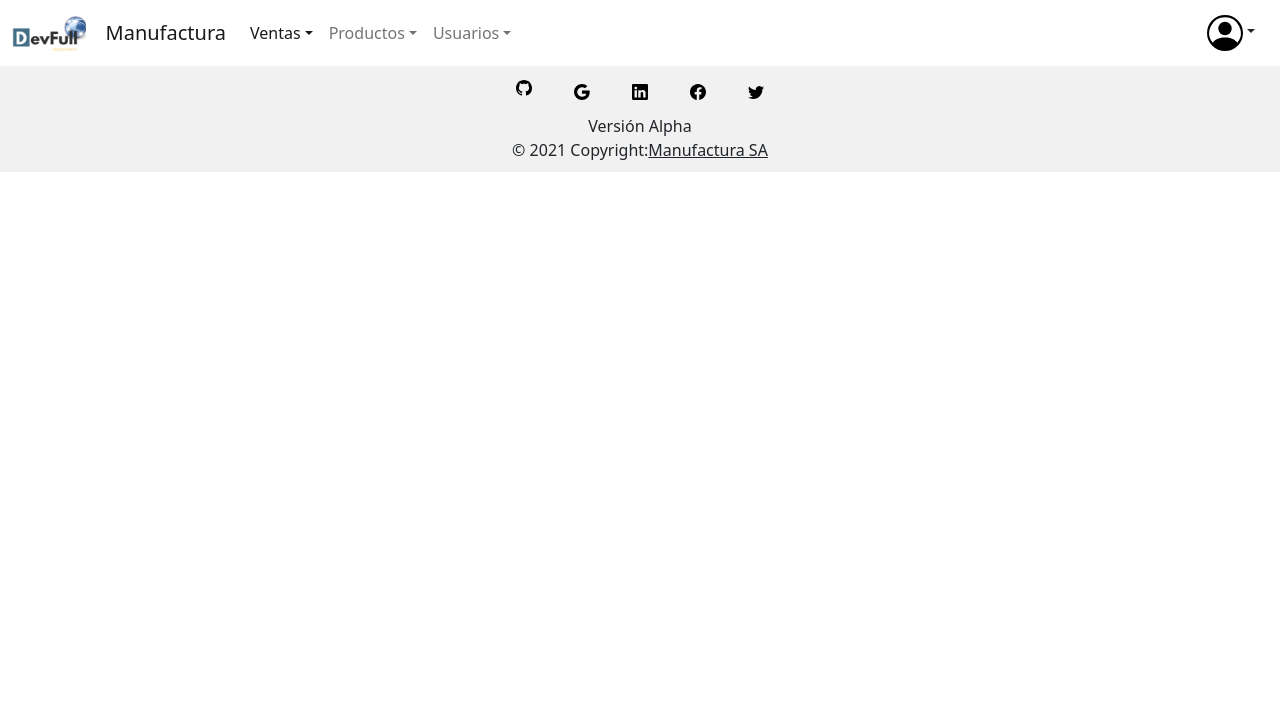
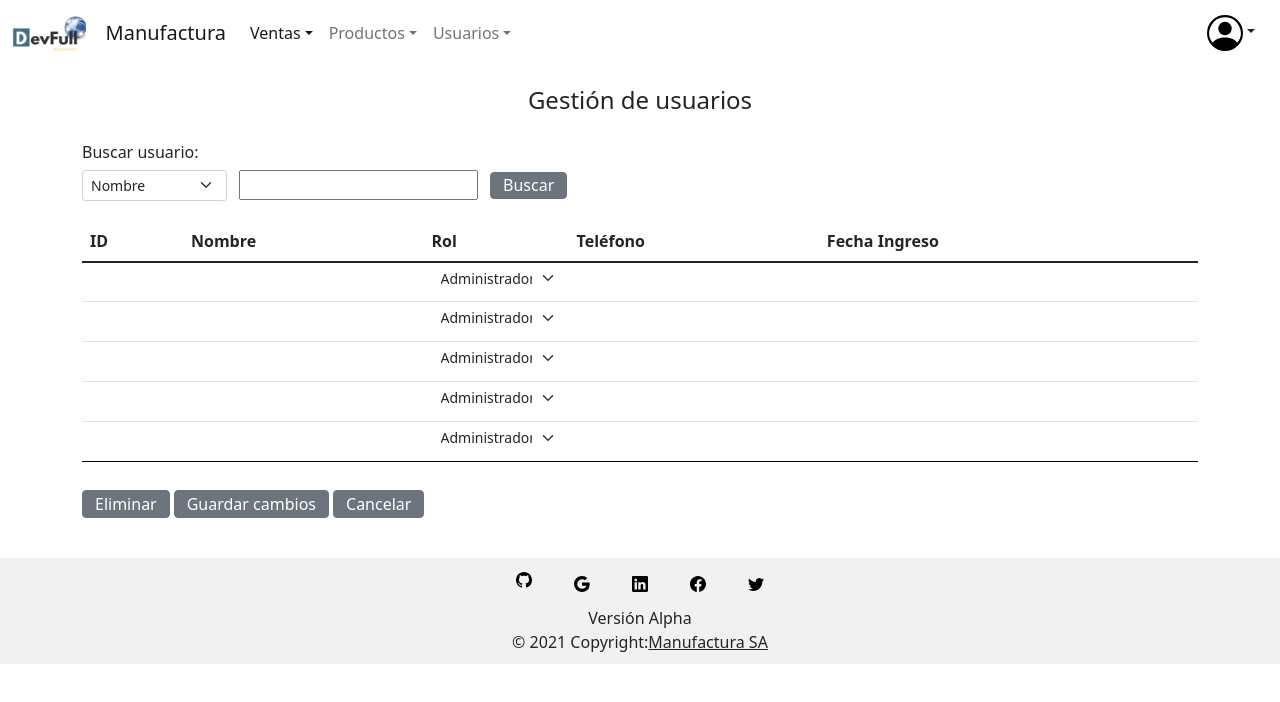
Before and after one commit to MinTic-2021/Manufacture, a React (Create React App) app: page /gusu-admin in a window 1280 px wide. Shown: the top 702 px of the page. Built offline with nearby package versions, Linux system fonts and the light colour scheme.

Commit message:
Agregar página de gestión de usuarios

```diff
--- a/src/pages/gestion-usuarios/AgregarUsuario.jsx
+++ b/src/pages/gestion-usuarios/AgregarUsuario.jsx
@@ -3,49 +3,49 @@ import React from 'react'
 const AgregarUsuario = () => {
     return (
         <div style={{paddingBottom: '40px'}}>
-            <div class="container-sm">
+            <div className="container-sm">
             <h3 style={{marginTop: '3vh', marginBottom: '5vh', display: 'flex', justifyContent: 'center'}}>
                 Agregar Usuario Nuevo
             </h3>
             <form style={{marginLeft: '10vh', marginRight: '10vh'}}>
-                <div class="row" style={{display: 'flex', paddingBottom: '2vh'}}>
-                    <div class="col">
+                <div className="row" style={{display: 'flex', paddingBottom: '2vh'}}>
+                    <div className="col">
                         <label style={{paddingBottom: '1vh'}}>Nombres:</label>
-                        <input type="text" class="form-control" placeholder="Nombres" />
+                        <input type="text" className="form-control" placeholder="Nombres" />
                     </div>
-                    <div class="col">
+                    <div className="col">
                         <label style={{paddingBottom: '1vh'}}>Apellidos:</label>
-                        <input type="text" class="form-control" placeholder="Apellidos" />
+                        <input type="text" className="form-control" placeholder="Apellidos" />
                     </div>
                 </div>
-                <div class="row" style={{display: 'flex', paddingBottom: '2vh'}}>
-                    <div class="col" >
+                <div className="row" style={{display: 'flex', paddingBottom: '2vh'}}>
+                    <div className="col" >
                         <label style={{paddingBottom: '1vh'}}>Correo electrónico:</label>
-                        <input type="email" class="form-control" placeholder="E-mail" />
+                        <input type="email" className="form-control" placeholder="E-mail" />
                     </div>
-                    <div class="col" >
+                    <div className="col" >
                         <label style={{paddingBottom: '1vh'}}>Teléfono:</label>
-                        <input type="number" class="form-control" placeholder="Celular" />
+                        <input type="number" className="form-control" placeholder="Celular" />
                     </div>
                 </div>
-                <div class="row" style={{display: 'flex', paddingBottom: '2vh'}}>
-                    <div class="col" >
+                <div className="row" style={{display: 'flex', paddingBottom: '2vh'}}>
+                    <div className="col" >
                         <label style={{paddingBottom: '1vh'}}>Contraseña:</label>
-                        <input type="password" class="form-control" placeholder="Password" />
+                        <input type="password" className="form-control" placeholder="Password" />
                     </div>
-                    <div class="col" >
+                    <div className="col" >
                         <label style={{paddingBottom: '1vh'}}>Repetir contraseña:</label>
-                        <input type="password" class="form-control" placeholder="Password" />
+                        <input type="password" className="form-control" placeholder="Password" />
                     </div>
                 </div>
-                <div class="row" style={{display: 'flex', paddingBottom: '2vh'}}>
-                    <div class="col" >
+                <div className="row" style={{display: 'flex', paddingBottom: '2vh'}}>
+                    <div className="col" >
                         <label style={{paddingBottom: '1vh'}}>Fecha de ingreso:</label>
-                        <input type="date" class="form-control" />
+                        <input type="date" className="form-control" />
                     </div>
-                    <div class="col" >
+                    <div className="col" >
                         <label style={{paddingRight: '60vh', paddingBottom: '1vh'}}>Rol:</label>
-                        <select class="form-select form-select-sm" style={{width: '30%', height: '55%'}}>
+                        <select className="form-select form-select-sm" style={{width: '30%', height: '55%'}}>
                             <option>Seleccione uno</option>
                             <option>Administrador</option>
                             <option>Vendedor</option>
@@ -54,10 +54,10 @@ const AgregarUsuario = () => {
                 </div>
             </form>
             <div style={{margin: '3vh 0vh 0vh 10vh'}}>
-                <button type="button" class="btn btn-secondary" onclick="alert('Usuario agregado exitosamente')" style={{padding: '1px 3px 1px 3px'}}>
+                <button type="button" className="btn btn-secondary" onclick="alert('Usuario agregado exitosamente')" style={{padding: '1px 3px 1px 3px'}}>
                     Agregar usuario
                 </button>
-                <button type="button" class="btn btn-secondary" style={{paddingTop: '0.8px', paddingBottom: '1px', marginLeft: '5px'}}>
+                <button type="button" className="btn btn-secondary" style={{paddingTop: '0.8px', paddingBottom: '1px', marginLeft: '5px'}}>
                     Cancelar
                 </button>
             </div>
--- a/src/pages/gestion-usuarios/GestionUsuario.jsx
+++ b/src/pages/gestion-usuarios/GestionUsuario.jsx
@@ -2,8 +2,113 @@ import React from 'react'
 
 const GestionUsuario = () => {
     return (
-        <div>
-
+        <div style={{paddingBottom: '40px'}}>
+            <div className="container-sm">
+                <h4 style={{paddingBottom: '20px', paddingTop: '20px', display: 'flex', justifyContent: 'center'}}>
+                    Gestión de usuarios
+                </h4>
+                <h6>Buscar usuario:</h6>
+                <div style={{display: 'flex', justifyContent: 'left', alignItems: 'center'}}>
+                    <select className="form-select form-select-sm" style={{width: '13%'}}>
+                        <option value="nombre">Nombre</option>
+                        <option value="rol">Rol</option>
+                        <option value="id">ID</option>
+                        <option value="todo">Mostrar todo</option>
+                    </select>
+                    <div style={{paddingRight: '12px', paddingLeft: '12px'}}>
+                        <input type="text"/>
+                    </div>
+                    <button type="button" className="btn btn-secondary" style={{paddingTop: '0.8px', paddingBottom: '1px'}}>
+                        Buscar
+                    </button>
+                </div>
+                <div style={{paddingTop: '20px'}}>
+                    <table className="table table-hover" style={{paddingLeft: '50px'}}>
+                        <thead>
+                            <tr>
+                                <th>ID</th>
+                                <th>Nombre</th>
+                                <th>Rol</th>
+                                <th>Teléfono</th>
+                                <th>Fecha Ingreso</th>
+                            </tr>
+                        </thead>
+                        <tbody style={{height: '20vh'}}>
+                            <tr style={{height: '5vh'}}>
+                                <td> </td>
+                                <td> </td>
+                                <td style={{width: '13%', paddingTop: '0%', paddingBottom: '0%', paddingRight: '0%'}}>
+                                    <select className="form-select form-select-sm" style={{width: '100%', borderColor: 'rgba(255, 255, 255, 0)'}}>
+                                        <option value="mayor">Administrador</option>
+                                        <option value="menor">Vendedor</option>
+                                    </select>
+                                </td>
+                                <td> </td>
+                                <td> </td>
+                            </tr>
+                            <tr style={{height: '5vh'}}>
+                                <td> </td>
+                                <td> </td>
+                                <td style={{paddingTop: '0%', paddingBottom: '0%', paddingRight: '0%', width: '12%'}}>
+                                    <select className="form-select form-select-sm" style={{width: '100%', borderColor: 'rgba(255, 255, 255, 0)'}}>
+                                        <option value="mayor">Administrador</option>
+                                        <option value="menor">Vendedor</option>
+                                    </select>
+                                </td>
+                                <td> </td>
+                                <td> </td>
+                            </tr>
+                            <tr style={{height: '5vh'}}>
+                                <td> </td>
+                                <td> </td>
+                                <td style={{paddingTop: '0%', paddingBottom: '0%', paddingRight: '0%', width: '12%'}}>
+                                    <select className="form-select form-select-sm" style={{width: '100%', borderColor: 'rgba(255, 255, 255, 0)'}}>
+                                        <option value="mayor">Administrador</option>
+                                        <option value="menor">Vendedor</option>
+                                    </select>
+                                </td>
+                                <td> </td>
+                                <td> </td>
+                            </tr>
+                            <tr style={{height: '5vh'}}>
+                                <td> </td>
+                                <td> </td>
+                                <td style={{paddingTop: '0vh', paddingBottom: '0vh', paddingRight: '0vh', width: '12%'}}>
+                                    <select className="form-select form-select-sm" style={{width: '100%', borderColor: 'rgba(255, 255, 255, 0)'}}>
+                                        <option value="mayor">Administrador</option>
+                                        <option value="menor">Vendedor</option>
+                                    </select>
+                                </td>
+                                <td> </td>
+                                <td> </td>
+                            </tr>
+                            <tr style={{borderBottomColor: 'black', height : '5vh'}}>
+                                <td> </td>
+                                <td> </td>
+                                <td style={{paddingTop: '0%', paddingBottom: '0%', paddingRight: '0%', width: '12%'}}>
+                                    <select className="form-select form-select-sm" style={{width: '100%', borderColor: 'rgba(255, 255, 255, 0)'}}>
+                                        <option value="mayor">Administrador</option>
+                                        <option value="menor">Vendedor</option>
+                                    </select>
+                                </td>
+                                <td> </td>
+                                <td> </td>
+                            </tr>
+                        </tbody>
+                    </table>
+                </div>
+                <div style={{paddingTop: '12px'}}>
+                    <button type="button" className="btn btn-secondary" onclick="alert('Usuario eliminado exitosamente')" style={{paddingTop: '0.8px', paddingBottom: '1px', marginRight: '4px'}}>
+                        Eliminar
+                    </button>
+                    <button type="button" className="btn btn-secondary" onclick="alert('Información actualizada')" style={{paddingTop: '0.8px', paddingBottom: '1px', marginRight: '4px'}}>
+                        Guardar cambios
+                    </button>
+                    <button type="button" className="btn btn-secondary" style={{paddingTop: '0.8px', paddingBottom: '1px'}}>
+                        Cancelar
+                    </button>
+                </div>
+            </div>
         </div>
     )
 }
```
